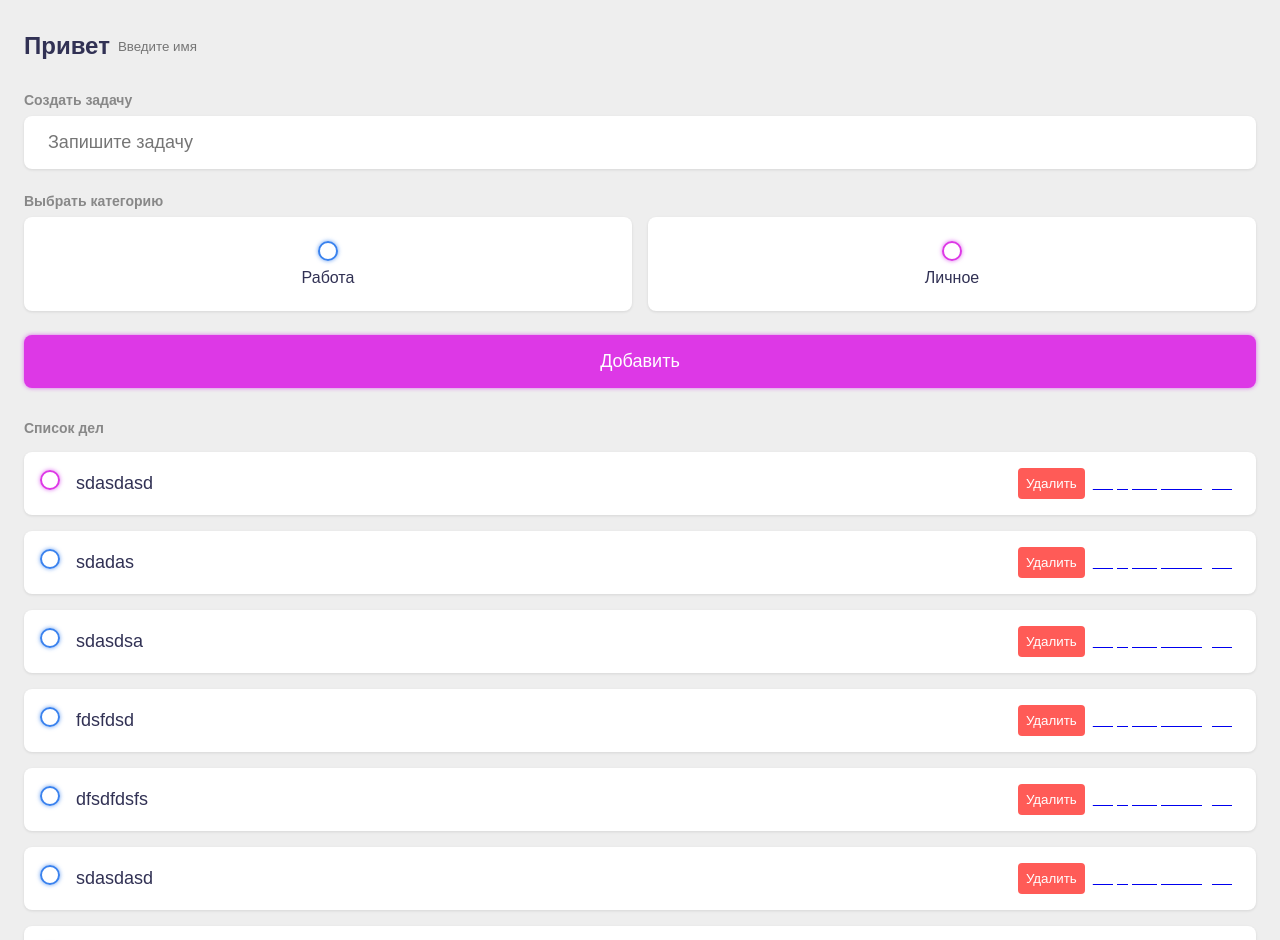
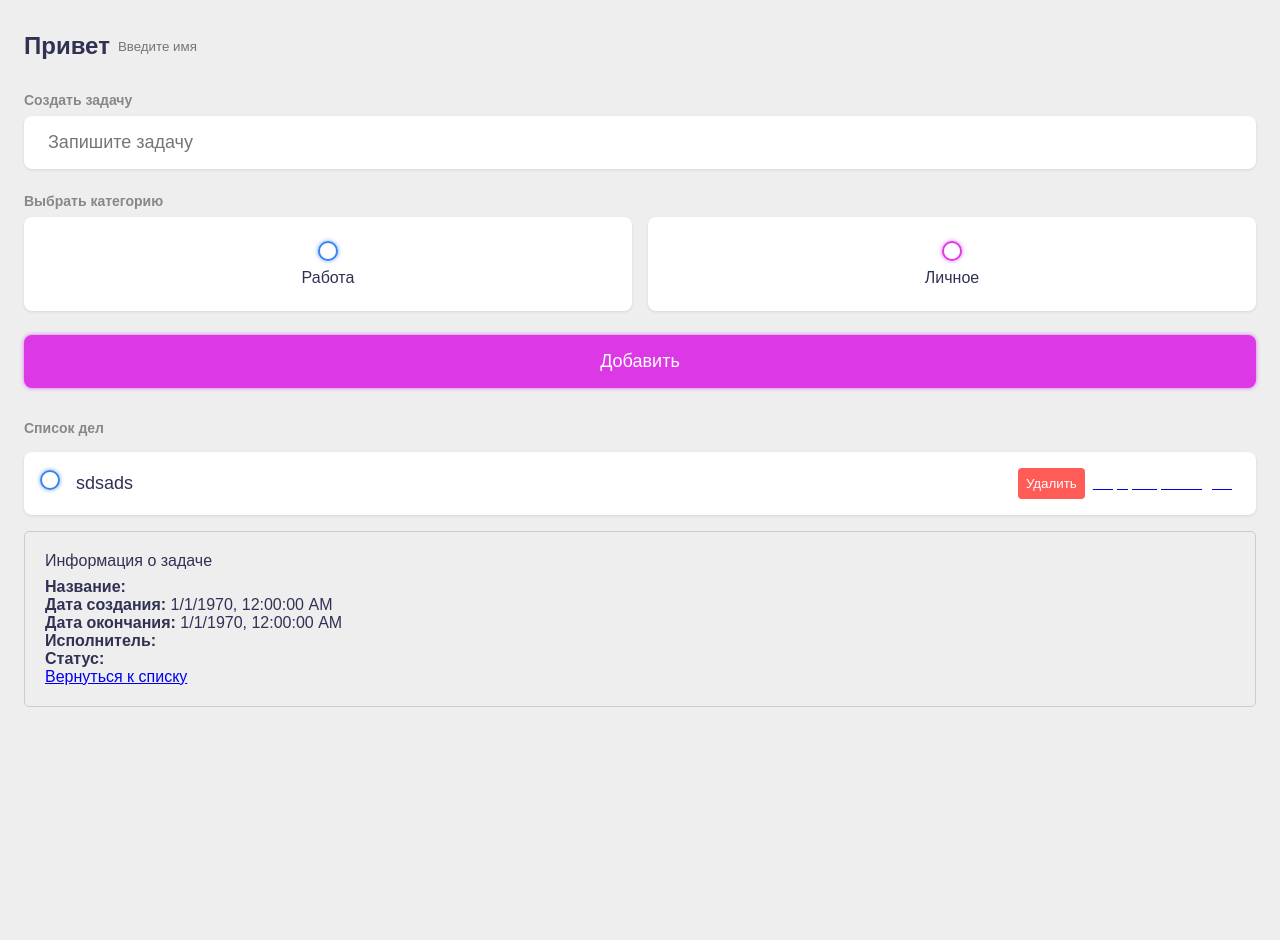
Before and after one commit to urusbievv/todo-app, a Vue app: page /todo/126e in a window 1280 px wide. Shown: the top 940 px of the page. After the commit the page ends 800 px from the top, so only its background shows below. Built offline with nearby package versions, Linux system fonts and the light colour scheme; data requests are answered from the project's data file.

Commit message:
редактировал router

```diff
--- a/db.json
+++ b/db.json
@@ -1,53 +1,11 @@
 {
   "todos": [
     {
-      "id": "3967",
-      "content": "dasdsada",
+      "id": "cf29",
+      "content": "sdsads",
       "category": "work",
       "done": false,
-      "createdAt": 1736423241069
-    },
-    {
-      "id": "e423",
-      "content": "sdasdasd",
-      "category": "work",
-      "done": false,
-      "createdAt": 1736423262984
-    },
-    {
-      "id": "77a2",
-      "content": "dfsdfdsfs",
-      "category": "work",
-      "done": false,
-      "createdAt": 1736423472271
-    },
-    {
-      "id": "4ebb",
-      "content": "fdsfdsd",
-      "category": "work",
-      "done": false,
-      "createdAt": 1736430781235
-    },
-    {
-      "id": "c757",
-      "content": "sdasdsa",
-      "category": "work",
-      "done": false,
-      "createdAt": 1736489312665
-    },
-    {
-      "id": "c769",
-      "content": "sdadas",
-      "category": "work",
-      "done": false,
-      "createdAt": 1736489331724
-    },
-    {
-      "id": "126e",
-      "content": "sdasdasd",
-      "category": "personal",
-      "done": false,
-      "createdAt": 1736489435427
+      "createdAt": 1736489892816
     }
   ]
 }
--- a/src/App.vue
+++ b/src/App.vue
@@ -3,9 +3,7 @@
     <Greeting />
     <CreateTodo @addTodo="addTodo" />
     <TodoList :todos="todos" @remove="removeTodo" />
-    <router-view />
   </main>
-
 </template>
 
 <script setup>
--- a/src/components/TodoInfo.vue
+++ b/src/components/TodoInfo.vue
@@ -1,6 +1,6 @@
 <template>
   <div class="todo-info">
-    <h1>Информация о задаче</h1>
+    <h3>Информация о задаче</h3>
     <p><strong>Название:</strong> {{ todo.title }}</p>
     <p><strong>Дата создания:</strong> {{ new Date(todo.createdAt).toLocaleString() }}</p>
     <p><strong>Дата окончания:</strong> {{ new Date(todo.dueDate).toLocaleString() }}</p>
--- a/src/components/TodoList.vue
+++ b/src/components/TodoList.vue
@@ -8,6 +8,7 @@
         :todo="todo"
         @remove="removeTodo"
       />
+      <router-view/>
     </div>
   </section>
 </template>
--- a/src/router.js
+++ b/src/router.js
@@ -1,16 +1,7 @@
 import { createRouter, createWebHistory } from 'vue-router';
-import Greeting from './components/Greeting.vue';
-import TodoList from './components/TodoList.vue';
 import TodoInfo from './components/TodoInfo.vue';
 
 const routes = [
-  {
-    path: '/',
-    components: {
-      default: TodoList,
-      greeting: Greeting,
-    },
-  },
   {
     path: '/todo/:id',
     component: TodoInfo,
```
